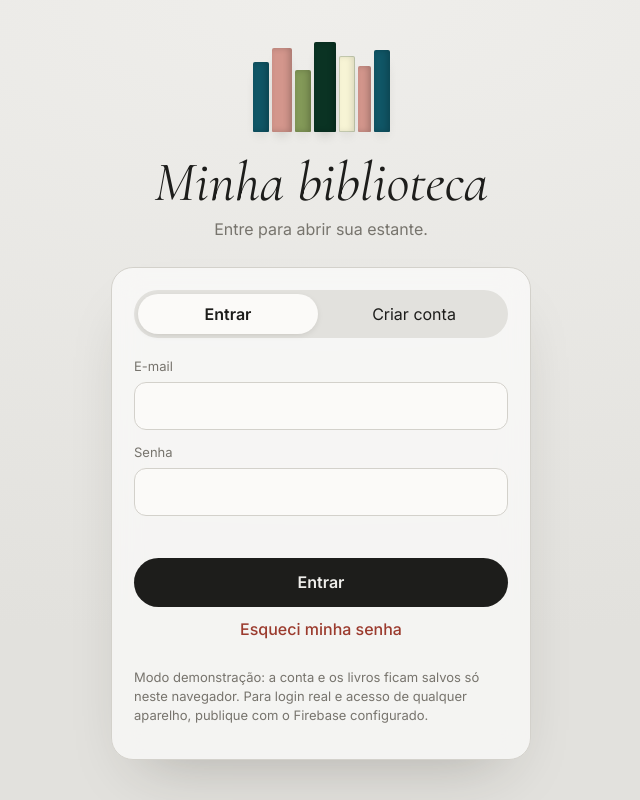
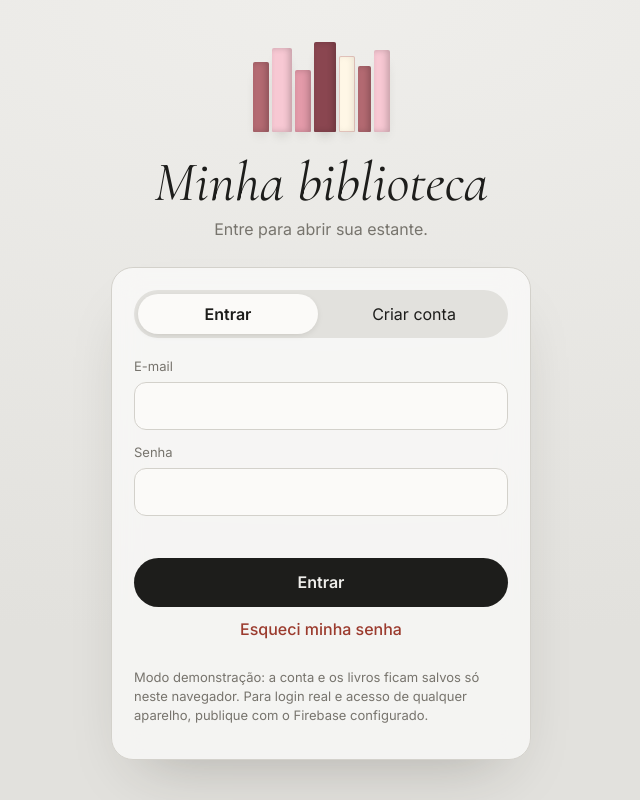
Before and after one commit to amandapasqualotto/minhabiblioteca, a plain HTML site: page index.html in a window 1280 px wide. Shown: the whole page, without its empty margins (319-959 px from the left). Drawn offline with nearby package versions, Linux system fonts and the light colour scheme.

Commit message:
Logo e ícone da guia em tons de rosa
Vanilla cream, blush petal, rosewood e dois tons intermediários.

Co-Authored-By: Claude Opus 5.5 <noreply@anthropic.com>
Claude-Session: https://claude.ai/code/session_017kCeyBdHtAJKH696cxQq88

```diff
--- a/index.html
+++ b/index.html
@@ -243,7 +243,7 @@ input[type=range].unset::-webkit-slider-thumb{border-color:var(--line)}
 <section id="auth" class="hide">
   <div class="auth-box">
     <div class="mini-shelf" aria-hidden="true">
-      <i style="height:70px;background:#105666"></i><i style="height:84px;background:#d3968c;width:20px"></i><i style="height:62px;background:#839958"></i><i style="height:90px;background:#0a3323;width:22px"></i><i style="height:76px;background:#f7f4d5;box-shadow:inset 0 0 0 1px rgba(10,51,35,.18),inset -3px 0 6px rgba(0,0,0,.12),0 8px 12px -6px var(--shadow)"></i><i style="height:66px;background:#d3968c;width:13px"></i><i style="height:82px;background:#105666"></i>
+      <i style="height:70px;background:#b46a72"></i><i style="height:84px;background:#f7c8d3;width:20px"></i><i style="height:62px;background:#e39aa9"></i><i style="height:90px;background:#8a4650;width:22px"></i><i style="height:76px;background:#fff7e6;box-shadow:inset 0 0 0 1px rgba(180,106,114,.35),inset -3px 0 6px rgba(0,0,0,.08),0 8px 12px -6px var(--shadow)"></i><i style="height:66px;background:#b46a72;width:13px"></i><i style="height:82px;background:#f7c8d3"></i>
     </div>
     <h1>Minha biblioteca</h1>
     <p class="sub">Entre para abrir sua estante.</p>
```
Also changed, not shown: apple-touch-icon.png, favicon.svg.
